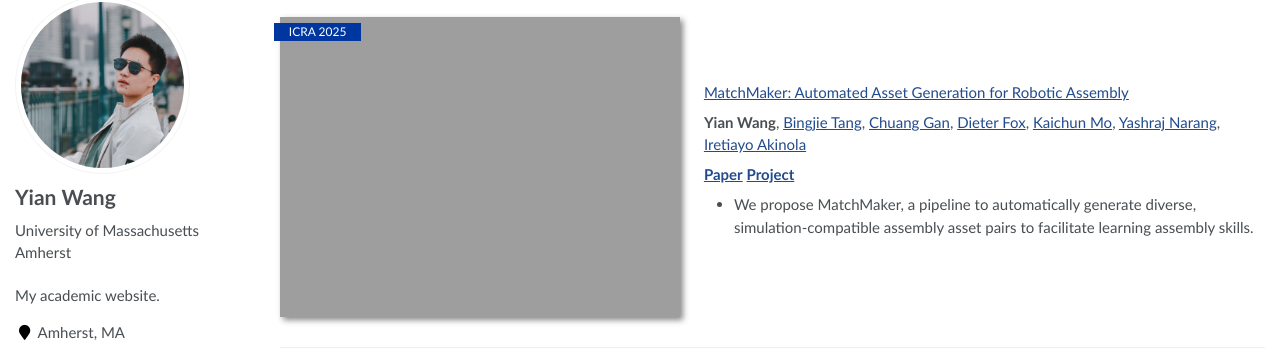
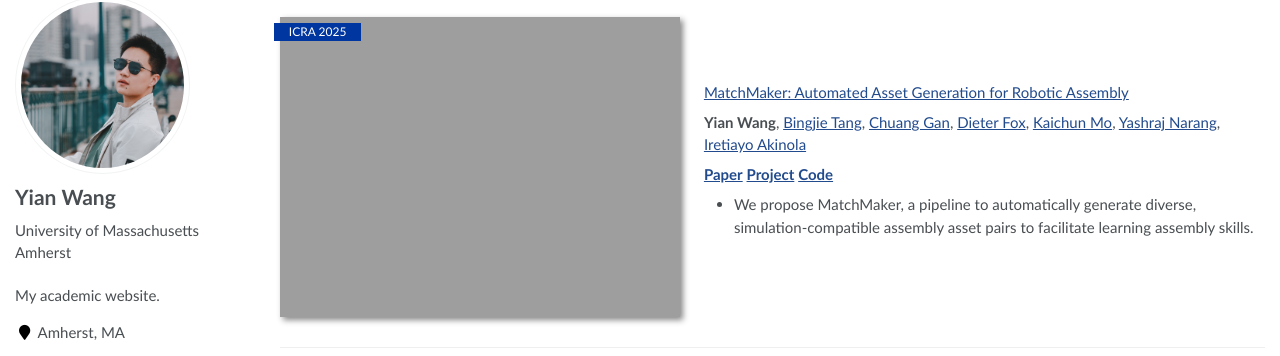
Before and after one commit to wangyian-me/wangyian-me.github.io, a Jekyll site: the page built from _pages/about.md, in a window 1280 px wide and 900 px high, scrolled down 2661 px. Shown: the part 95-451 px from the top of the window. Built offline with Jekyll 4.4.1, drawn with Linux system fonts in a browser that asks for light colours.

Commit message:
Add code link to MatchMaker
Co-Authored-By: Claude Opus 5 <noreply@anthropic.com>
Claude-Session: https://claude.ai/code/session_01J1FjWHrnXFL1AHFnFU5Y5Z

```diff
--- a/_pages/about.md
+++ b/_pages/about.md
@@ -124,7 +124,7 @@ Chunru Lin\*, Haotian Yuan\*, **Yian Wang**\*, Xiaowen Qiu, Tsun-Hsuan Wang, Min
 
 **Yian Wang**, [Bingjie Tang](https://bingjietang718.github.io), [Chuang Gan](https://people.csail.mit.edu/ganchuang/), [Dieter Fox](https://homes.cs.washington.edu/~fox/), [Kaichun Mo](https://kaichun-mo.github.io), [Yashraj Narang](https://research.nvidia.com/person/yashraj-narang), [Iretiayo Akinola](http://www.cs.columbia.edu/~iakinola/)
 
-[**Paper**](https://arxiv.org/abs/2503.05887) [**Project**](https://wangyian-me.github.io/MatchMaker/)
+[**Paper**](https://arxiv.org/abs/2503.05887) [**Project**](https://wangyian-me.github.io/MatchMaker/) [**Code**](https://github.com/wangyian-me/MatchMaker_Code/tree/match_maker)
 - We propose MatchMaker, a pipeline to automatically generate diverse, simulation-compatible assembly asset pairs to facilitate learning assembly skills.
 </div>
 </div>
```
